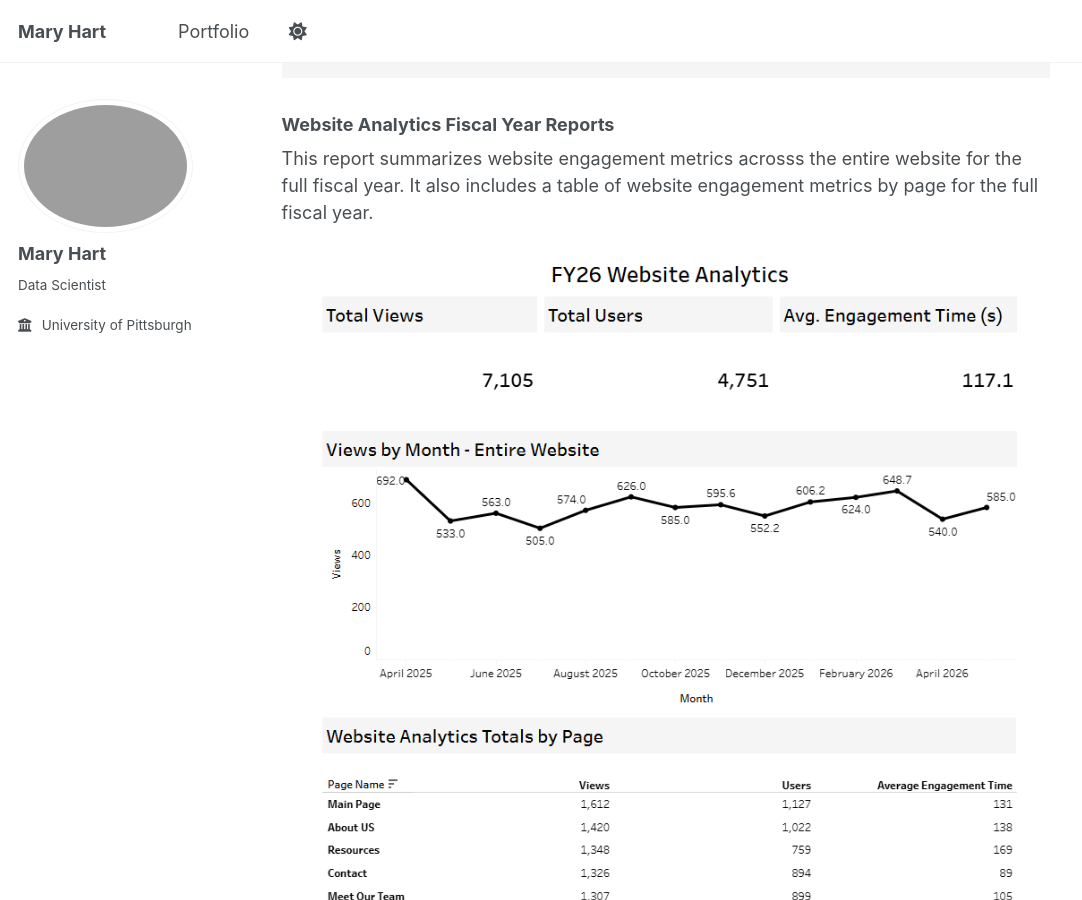
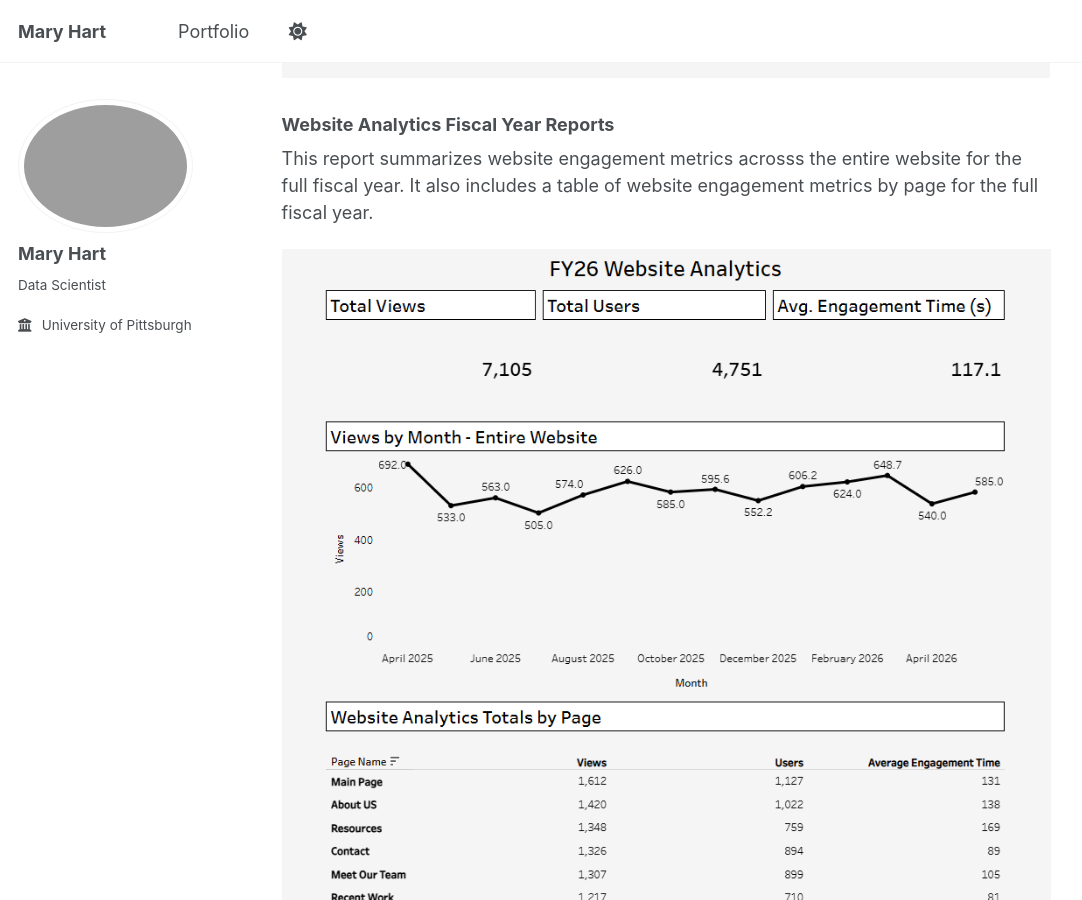
Before and after one commit to maryh-1/maryh-1.github.io, a Jekyll site: the page built from _posts/2026-05-12-Tableau-Report-Examples.md, in a window 1280 px wide and 900 px high, scrolled down 2204 px. Shown: the whole window, without its empty margins (0-1082 px from the left). Built offline with Jekyll 4.4.1, drawn with Linux system fonts in a browser that asks for light colours; a script bundle is joined from its source files by our own code; library files that are not in the unit come from our copies.

Commit message:
Update 2026-05-12-Tableau-Report-Examples.md

```diff
--- a/_posts/2026-05-12-Tableau-Report-Examples.md
+++ b/_posts/2026-05-12-Tableau-Report-Examples.md
@@ -22,7 +22,7 @@ This report shows the difference in website engagement metrics from the same mon
 
 This report summarizes website engagement metrics acrosss the entire website for the full fiscal year. It also includes a table of website engagement metrics by page for the full fiscal year.
 
-![Annual Website Analytics Report](/images/Generic_Web_Annual.png)
+![Annual Website Analytics Report](/images/FY_Web.png)
 
 ### Website Analytics Dashboard
 
```
